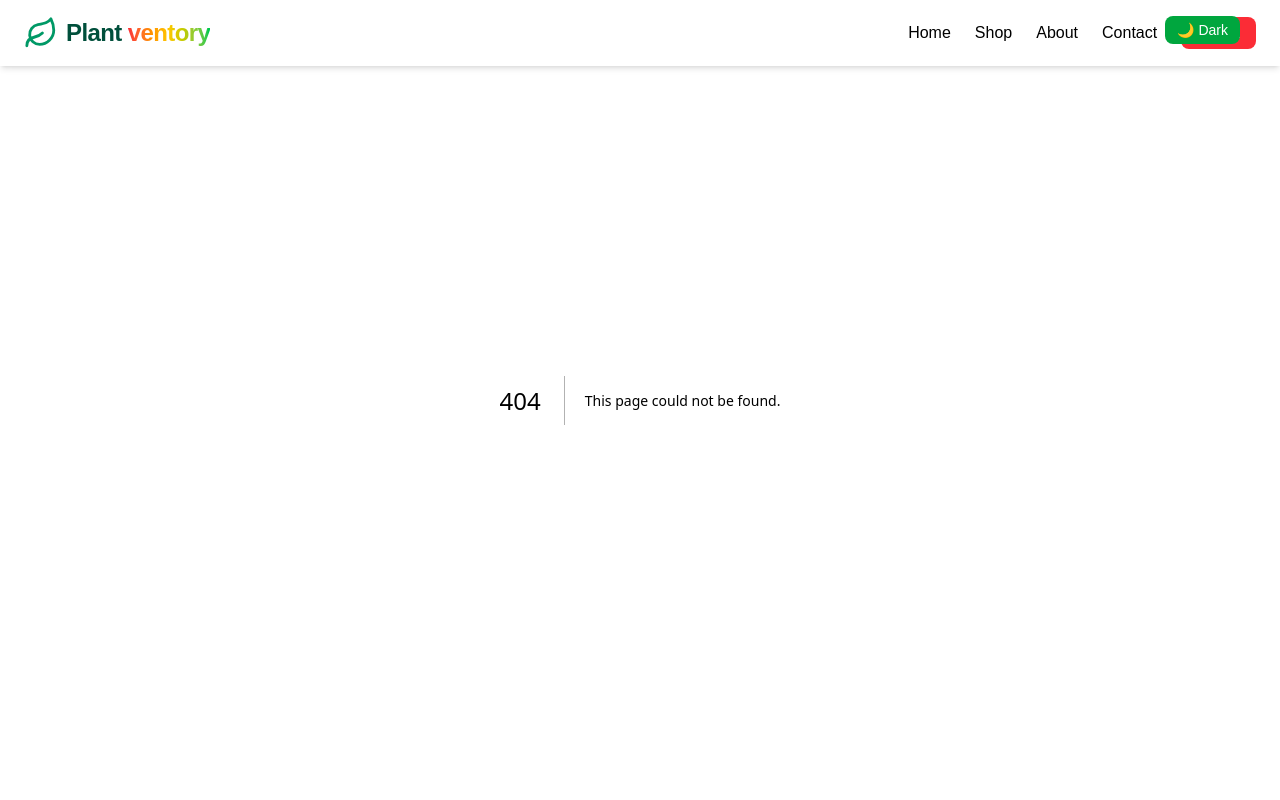
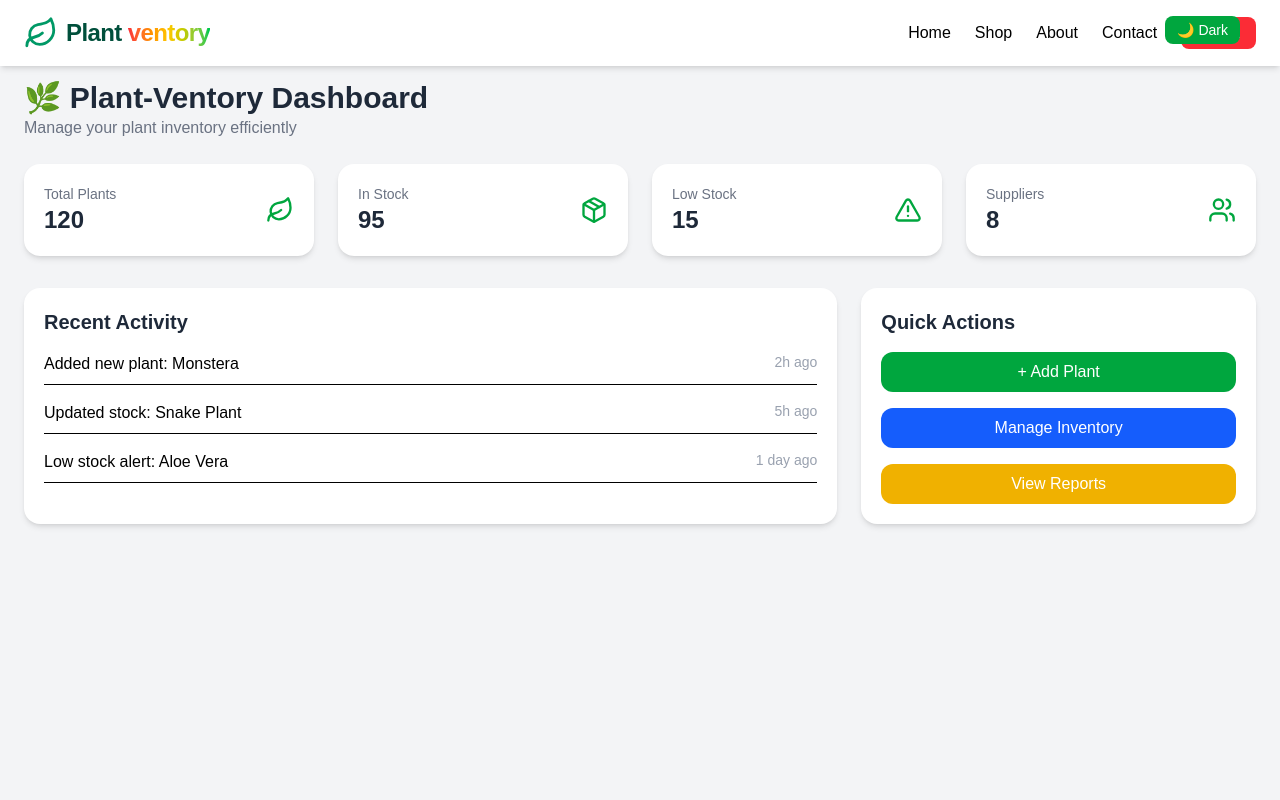
Before and after one commit to yasarahasini/plant-ventory, a Next.js app in the folder frontend/: page /admin-dashboard/settings in a window 1280 px wide. Before the commit this address had no page. Shown: the top 800 px of the page. Built offline with nearby package versions, Linux system fonts and the light colour scheme.

Commit message:
update pages

```diff
--- a/frontend/app/(admin)/admin-dashboard/page.tsx
+++ b/frontend/app/(admin)/admin-dashboard/page.tsx
@@ -40,7 +40,7 @@ export default function AdminDashboard() {
           <NavItem icon={<FiPackage />} label="Inventory" href="/admin-dashboard/inventory" active={pathname === "/admin-dashboard/inventory"} />
           <NavItem icon={<FiShoppingCart />} label="Contact" href="/admin-dashboard/contact-info" active={pathname === "/admin-dashboard/contact-info"} />
           <NavItem icon={<FiTruck />} label="Shop" href="/admin-dashboard/shop" active={pathname === "/admin-dashboard/shop"} />
-          <NavItem icon={<FiSettings />} label="Settings" href="/admin/settings" active={pathname === "/admin/settings"} />
+          <NavItem icon={<FiSettings />} label="Settings" href="/admin-dashboard/settings" active={pathname === "/admin-dashboard/settings"} />
         </nav>
 
         <div className="pt-6 border-t border-emerald-900 mt-auto">
--- /dev/null
+++ b/frontend/app/(admin)/admin-dashboard/settings/page.tsx
@@ -0,0 +1,104 @@
+import React from "react";
+import { Leaf, Package, AlertTriangle, Users } from "lucide-react";
+
+type StatCardProps = {
+  title: string;
+  value: string;
+  icon: React.ReactNode;
+};
+
+const StatCard: React.FC<StatCardProps> = ({ title, value, icon }) => {
+  return (
+    <div className="bg-white shadow-md  rounded-2xl p-5 flex items-center justify-between hover:shadow-lg transition">
+      <div>
+        <h4 className="text-gray-500 text-sm">{title}</h4>
+        <p className="text-2xl font-bold text-gray-800">{value}</p>
+      </div>
+      <div className="text-green-600">{icon}</div>
+    </div>
+  );
+};
+
+const AdminDashboard: React.FC = () => {
+  return (
+    <div className="p-6 bg-gray-100 min-h-screen py-20">
+
+      {/* Header */}
+      <div className="mb-6">
+        <h1 className="text-3xl font-bold text-gray-800">🌿 Plant-Ventory Dashboard</h1>
+        <p className="text-gray-500">Manage your plant inventory efficiently</p>
+      </div>
+
+      {/* Stats */}
+      <div className="grid grid-cols-1 sm:grid-cols-2 lg:grid-cols-4 gap-6 mb-8">
+        <StatCard
+          title="Total Plants"
+          value="120"
+          icon={<Leaf size={28} />}
+        />
+        <StatCard
+          title="In Stock"
+          value="95"
+          icon={<Package size={28} />}
+        />
+        <StatCard
+          title="Low Stock"
+          value="15"
+          icon={<AlertTriangle size={28} />}
+        />
+        <StatCard
+          title="Suppliers"
+          value="8"
+          icon={<Users size={28} />}
+        />
+      </div>
+
+      {/* Main Grid */}
+      <div className="grid grid-cols-1 lg:grid-cols-3 gap-6">
+
+        {/* Recent Activity */}
+        <div className="lg:col-span-2 bg-white rounded-2xl shadow-md p-5">
+          <h2 className="text-xl font-semibold mb-4 text-gray-800">
+            Recent Activity
+          </h2>
+
+          <ul className="space-y-4">
+            <li className="flex justify-between border-b pb-2">
+              <span>Added new plant: Monstera</span>
+              <span className="text-gray-400 text-sm">2h ago</span>
+            </li>
+            <li className="flex justify-between border-b pb-2">
+              <span>Updated stock: Snake Plant</span>
+              <span className="text-gray-400 text-sm">5h ago</span>
+            </li>
+            <li className="flex justify-between border-b pb-2">
+              <span>Low stock alert: Aloe Vera</span>
+              <span className="text-gray-400 text-sm">1 day ago</span>
+            </li>
+          </ul>
+        </div>
+
+        {/* Quick Actions */}
+        <div className="bg-white rounded-2xl shadow-md p-5">
+          <h2 className="text-xl font-semibold mb-4 text-gray-800">
+            Quick Actions
+          </h2>
+
+          <div className="flex flex-col gap-4">
+            <button className="bg-green-600 text-white py-2 rounded-xl hover:bg-green-700 transition">
+              + Add Plant
+            </button>
+            <button className="bg-blue-600 text-white py-2 rounded-xl hover:bg-blue-700 transition">
+              Manage Inventory
+            </button>
+            <button className="bg-yellow-500 text-white py-2 rounded-xl hover:bg-yellow-600 transition">
+              View Reports
+            </button>
+          </div>
+        </div>
+      </div>
+    </div>
+  );
+};
+
+export default AdminDashboard;
```
